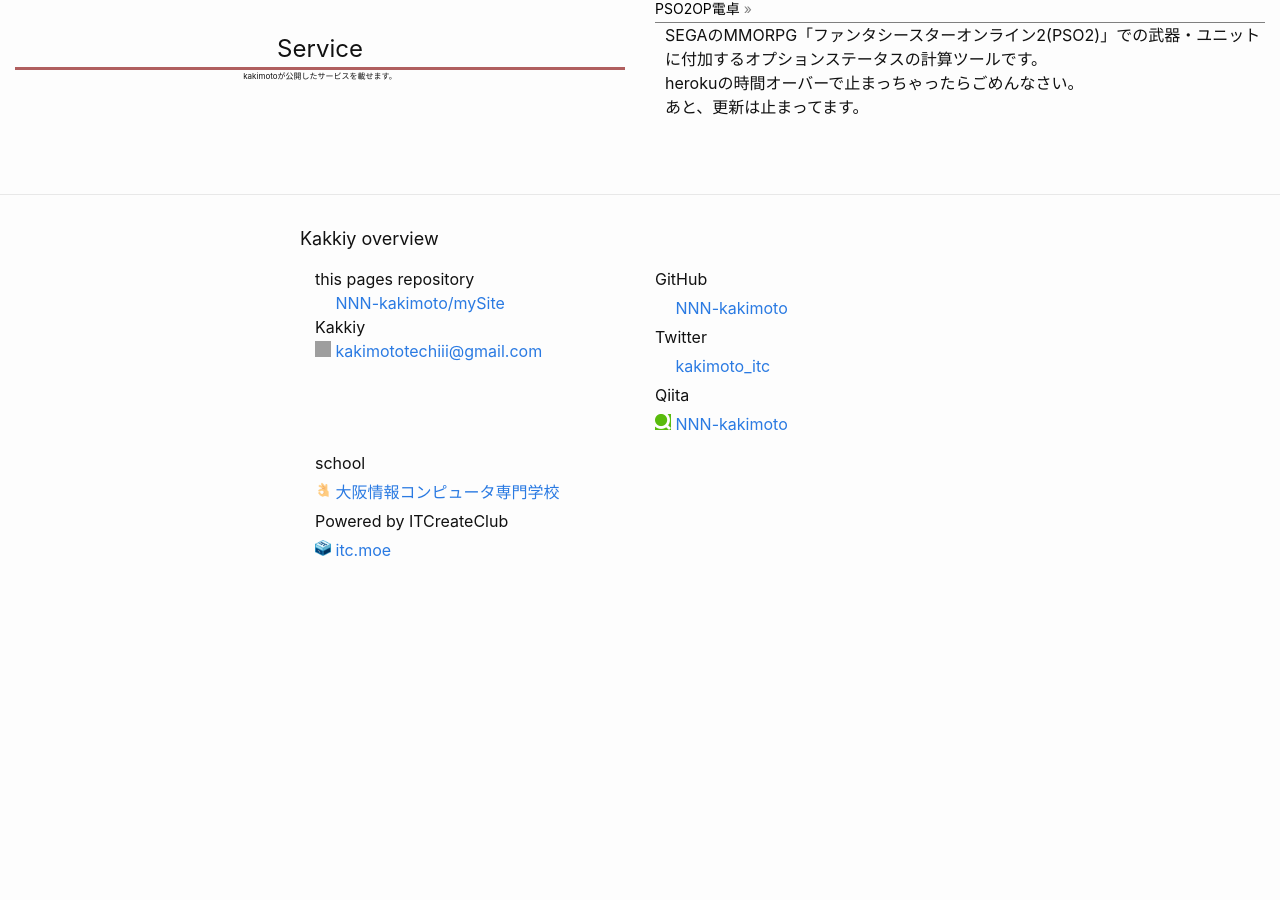
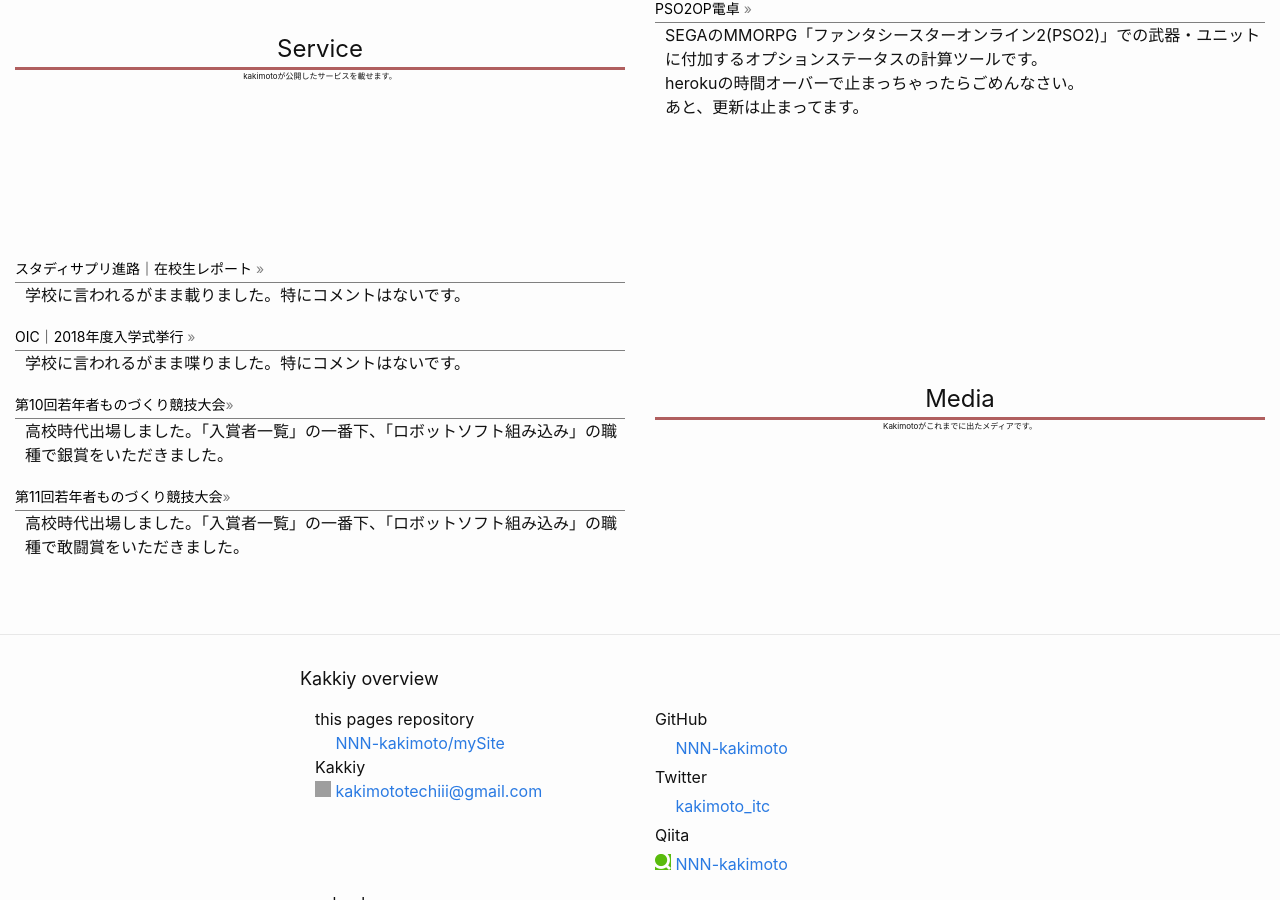
Before and after one commit to NNN-kakimoto/mySite, a Jekyll site: the page built from index.md, in a window 1280 px wide and 900 px high, scrolled down 2825 px. Built offline with Jekyll 4.4.1, drawn with Linux system fonts in a browser that asks for light colours; before the commit the page ends 3402 px from its top, so only the background shows below that; grey boxes are pictures that could not be loaded.

Commit message:
改行位置が気になるものの、メディア一覧を追記

```diff
--- a/_layouts/index.html
+++ b/_layouts/index.html
@@ -139,7 +139,6 @@
 						<p class="section-subtext">kakimotoが公開したサービスを載せます。</p>
 					</div>
 					<div class="col-sm-6 section-content">
-
 						<div class="service_parts">
 							<h3>
 								<a class="banner-link" target="_blank" href="https://pso2op-calc.herokuapp.com/">
@@ -154,6 +153,50 @@
 						</div>
 					</div>
 				</section>
+				<section class="section-wrapper flex row">
+						<div class="col-sm-6 mobile-only">
+								<h2 class="section-title">Media</h2>
+								<p class="section-subtext">Kakimotoがこれまでに出たメディアです。</p>
+							</div>
+						<div class="col-sm-6 section-content">
+							<div class="service_parts">
+								<h3>
+									<a class="banner-link" target="_blank" href="https://shingakunet.com/gakko/SC001983/campusLife/9001231909/">
+										スタディサプリ進路｜在校生レポート <span class="link-arow">»</span>
+									</a>
+								</h3>
+								<p>学校に言われるがまま載りました。特にコメントはないです。</p>
+							</div>
+							<div class="service_parts">
+								<h3>
+									<a class="banner-link" target="_blank" href="https://www.oic.ac.jp/news/details.html?tid=349">
+										OIC｜2018年度入学式挙行 <span class="link-arow">»</span>
+									</a>
+								</h3>
+								<p>学校に言われるがまま喋りました。特にコメントはないです。</p>
+							</div>
+							<div class="service_parts">
+								<h3>
+									<a class="banner-link" target="_blank" href="http://www.javada.or.jp/jyakunen20/10_taikai.html">
+										第10回若年者ものづくり競技大会<span class="link-arow">»</span>
+									</a>
+								</h3>
+								<p>高校時代出場しました。「入賞者一覧」の一番下、「ロボットソフト組み込み」の職種で銀賞をいただきました。</p>
+							</div>
+							<div class="service_parts">
+								<h3>
+									<a class="banner-link" target="_blank" href="http://www.javada.or.jp/jyakunen20/11_taikai.html">
+										第11回若年者ものづくり競技大会<span class="link-arow">»</span>
+									</a>
+								</h3>
+								<p>高校時代出場しました。「入賞者一覧」の一番下、「ロボットソフト組み込み」の職種で敢闘賞をいただきました。</p>
+							</div>
+						</div>
+						<div class="col-sm-6 browser-only">
+							<h2 class="section-title">Media</h2>
+							<p class="section-subtext">Kakimotoがこれまでに出たメディアです。</p>
+						</div>
+					</section>
 			</article>
 		</div>
 	</main>
```
